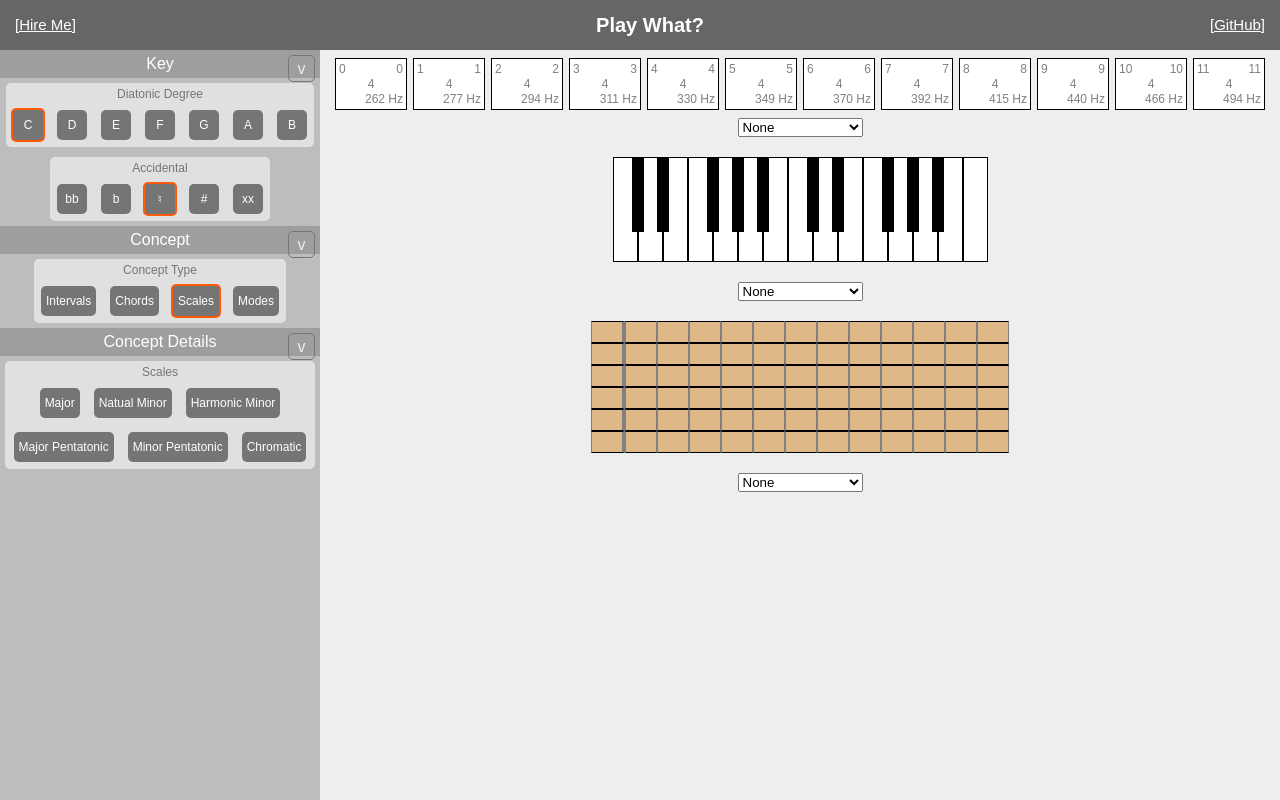
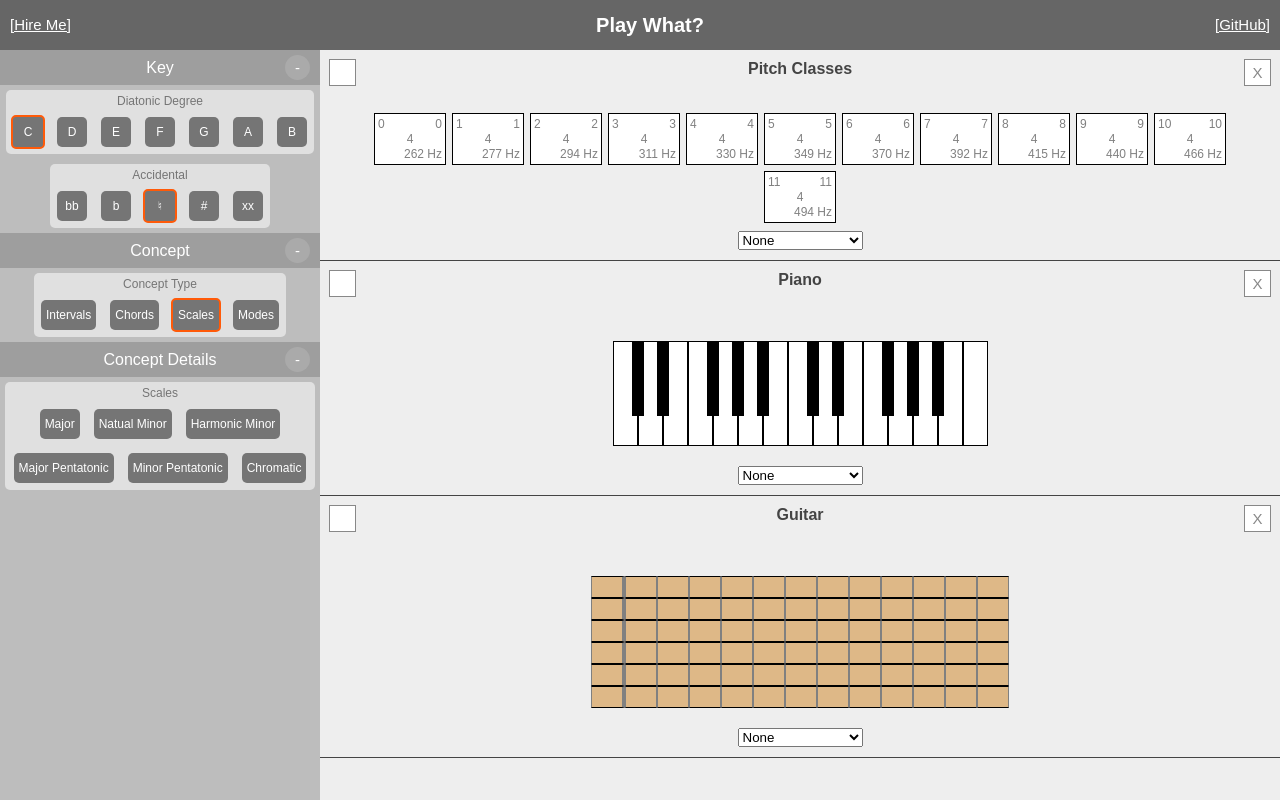
Before and after one commit to dan9418/play-what-beta, a React app: page / in a window 1280 px wide. Built offline with nearby package versions, Linux system fonts and the light colour scheme.

Commit message:
UI improvements

```diff
--- a/src/Common/Common.css
+++ b/src/Common/Common.css
@@ -35,6 +35,20 @@ a:hover {
 	cursor: pointer;
 }
 
+.corner-button {
+	font-size: 15px;
+    line-height: 15px;
+    padding: 5px;
+    height: 15px;
+    width: 15px;
+    color: #EEEEEE;
+}
+
+.corner-button:hover {
+    background-color: #FF5A09;
+    cursor: pointer;
+}
+
 #header div {
 	display: inline-block;
 }
@@ -45,14 +59,14 @@ a:hover {
     font-weight: bold;
 }
 
-#header .left {
+.left {
 	position: absolute;
-	left: 15px
+	left: 10px
 }
 
-#header .right {
+.right {
 	position: absolute;
-	right: 15px
+	right: 10px
 }
 
 #main {
--- a/src/Common/InputGroup/InputGroup.css
+++ b/src/Common/InputGroup/InputGroup.css
@@ -2,6 +2,8 @@
     background-color: #9E9E9E;
     color: white;
     padding: 5px;
+    line-height: 25px;
+    height: 25px;
 }
 
 .input-group-header:hover {
@@ -13,22 +15,13 @@
     background-color: #BDBDBD;
 }
 
-.input-group-symbol {
-    position: absolute;
-    right: 5px;
-    font-size: 16px;
-    line-height: 16px;
-    padding: 5px;
-    height: 15px;
-    vertical-align: middle;
-    width: 15px;
-    color: #EEEEEE;
-    border: 1px solid #757575;
-    border-radius: 5px;
+.input-group-header .corner-button {
+    background-color: #AAA;
+    color: white;
+    border-radius: 100px;
 }
 
-.input-group-symbol:hover {
+.input-group-header .corner-button:hover {
     background-color: #FF5A09;
-    font-weight: bold;
     cursor: pointer;
 }
--- a/src/Common/InputGroup/InputGroup.tsx
+++ b/src/Common/InputGroup/InputGroup.tsx
@@ -19,7 +19,7 @@ export class InputGroup extends React.Component<any> {
     }
 
     getSymbol: any = () => {
-        return ((this.state as any).open ? 'v' : '>');
+        return ((this.state as any).open ? '-' : '+');
     }
 
     render = () => {
@@ -27,7 +27,7 @@ export class InputGroup extends React.Component<any> {
             <div id={'input-group-' + this.props.name} className='input-group'>
                 <div className='input-group-header'>
                     {this.props.name}
-                    <span className='input-group-symbol' onClick={this.toggle}>
+                    <span className='corner-button right' onClick={this.toggle}>
                         {this.getSymbol()}
                     </span>
                 </div>
--- a/src/ViewManager/ViewManager.css
+++ b/src/ViewManager/ViewManager.css
@@ -11,4 +11,34 @@
 
 .view-driver {
     text-align: center;
+    border-bottom: 1px solid #444;
+    padding: 10px;
+    position: relative;
 }
+
+.view-driver-header {
+    color: #444;
+    height: 25px;
+}
+
+.view-driver-header .corner-button {
+    background-color: #FFF;
+    color: #888;
+    outline: 1px solid #888;
+    position: absolute;
+    top: 10px;
+}
+
+.view-driver-header .corner-button:hover {
+    background-color: #FF5A09;
+    color: white;
+    cursor: pointer;
+}
+
+.view-driver-body {
+    margin-top: 25px;
+}
+
+.view-driver-header .center {
+    font-weight: bold;
+}
--- a/src/ViewManager/ViewManager.tsx
+++ b/src/ViewManager/ViewManager.tsx
@@ -32,8 +32,15 @@ export class ViewManager extends React.Component<any> {
 			render = () => {
 				return (
 					<div className="view-driver">
-                        <ViewClass config={this.state} {...this.props}/>
-						<LabelSelector updateViewDriverState={this.updateViewDriverState} />
+                        <div className='view-driver-header'>
+                            <div className='corner-button left'></div>
+                            <div className='center'>{this.props.name}</div>
+                            <div className='corner-button right'>X</div>
+                        </div>
+                        <div className='view-driver-body'>
+                            <ViewClass config={this.state} {...this.props}/>
+                            <LabelSelector updateViewDriverState={this.updateViewDriverState} />
+                        </div>
 					</div>
 				)
 			};
@@ -45,9 +52,9 @@ export class ViewManager extends React.Component<any> {
         let PianoViewDriver = this.getViewDriver(Piano);
         let GuitarViewDriver = this.getViewDriver(Guitar);
         return <div id='view-manager'>
-                <NoteCollectionViewDriver functionalNotes={this.props.notes} {...this.props} />
-                <PianoViewDriver functionalNotes={this.props.notes} length={25} {...this.props} />
-                <GuitarViewDriver functionalNotes={this.props.notes} {...this.props} />
+                <NoteCollectionViewDriver functionalNotes={this.props.notes} name="Pitch Classes" {...this.props} />
+                <PianoViewDriver functionalNotes={this.props.notes} name="Piano" length={25} {...this.props} />
+                <GuitarViewDriver functionalNotes={this.props.notes} name="Guitar" {...this.props} />
             </div>;
     };
 }
```
Also changed, not shown: 1 other file (tests, documents, lock files or other folders).
